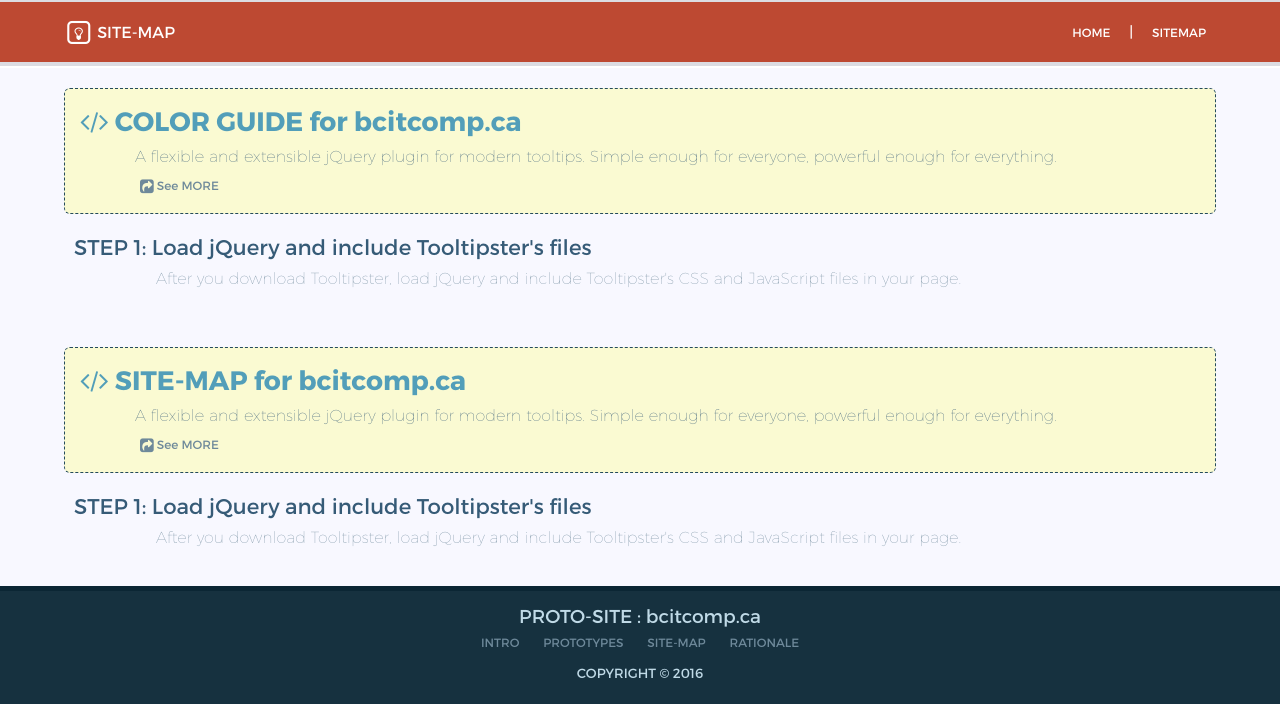
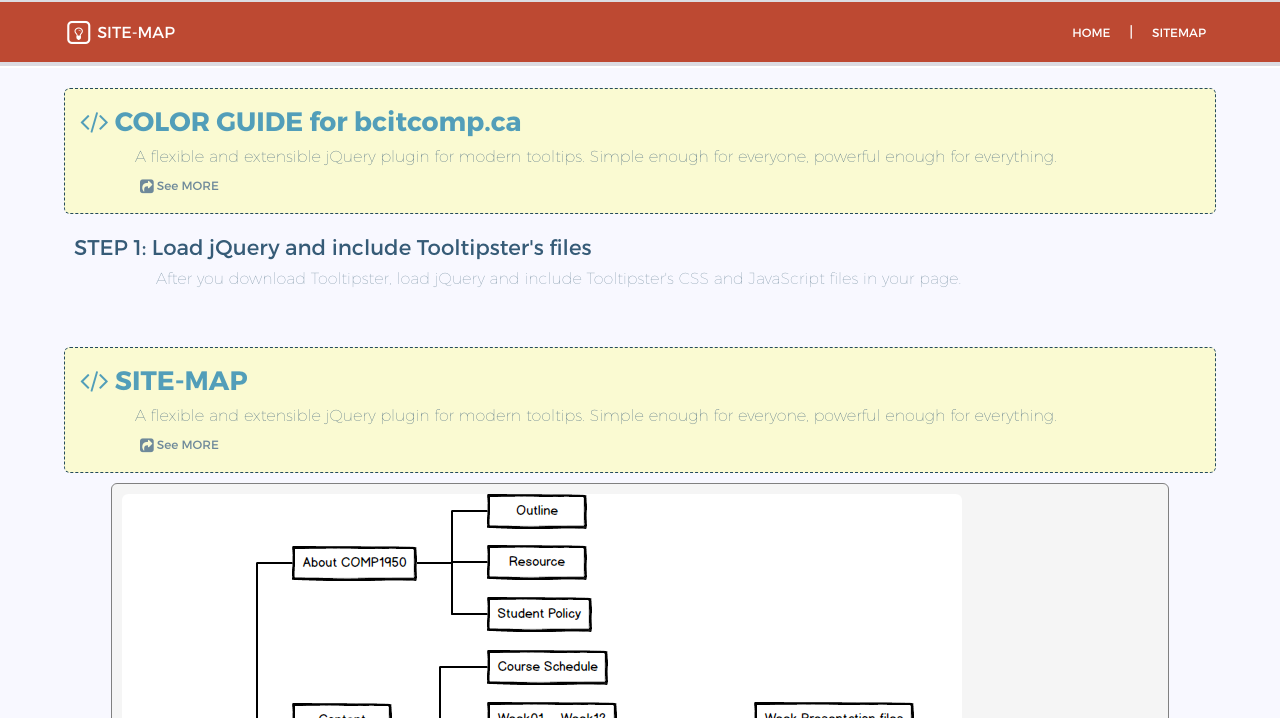
Before and after one commit to ana115/Comp1950, a plain HTML site: page Site-Sitemap/sitemap.html in a window 1280 px wide. Shown: the part 82-800 px from the top of the page. Drawn offline with nearby package versions, Linux system fonts and the light colour scheme; some packages are replaced by stand-ins of ours; a script that the page names is missing.

Commit message:
JH - commit sitemap and style.css

```diff
--- a/Site-Sitemap/sitemap.html
+++ b/Site-Sitemap/sitemap.html
@@ -152,7 +152,7 @@
         <section id="page2" class="content-2">
             <div class="div-title">
                 <ul>
-                    <li><i class="fa fa-code fa-1x" aria-hidden="true"></i> SITE-MAP for bcitcomp.ca</li>
+                    <li><i class="fa fa-code fa-1x" aria-hidden="true"></i> SITE-MAP</li>
                     <li>A flexible and extensible jQuery plugin for modern tooltips.
                         Simple enough for everyone, powerful enough for everything.</li>
                     <li>
@@ -161,20 +161,7 @@
                     </li>
                 </ul>
             </div>
-            <div class="div-code">
-                <ul>
-                    <li>
-                        <ul>
-                            <li>STEP 1: Load jQuery and include Tooltipster's files</li>
-                            <li>After you download Tooltipster, load jQuery and include
-                                Tooltipster's CSS and JavaScript files in your page.</li>
-                        </ul>
-                    </li>
-                    <li>
-
-                    </li>
-                </ul>
-            </div>
+            <div class="div-sitemap"><img class="img-responsive img-rounded" src="../content-stuff/images/sitemap.png" alt=""></div>
         </section>
     </main>
     <!-- /Main  -->
--- a/content-stuff/css/style.css
+++ b/content-stuff/css/style.css
@@ -705,3 +705,14 @@ footer .foo-top > ul > li:last-child{
     padding-top:2px;
     padding-bottom:5px;
 }
+
+/* sitemap */
+/* --------------------------------*/
+.div-sitemap{
+    margin:auto;
+    width:90%;
+    padding:10px;
+    background-color: whitesmoke;
+    border:1px solid gray;
+    border-radius: 6px;
+}
```
Also changed, not shown: content-stuff/images/sitemap.png (added), 1 other file.
